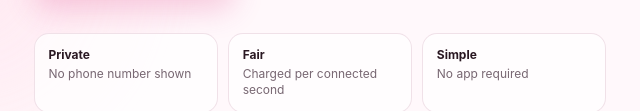
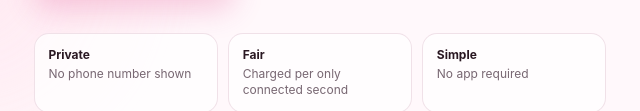
Before and after one commit to wemetsite-cloud/We-Met, a website: page we-met-platform-github-safe/customer-site/customer-site/index.html in a window 1280 px wide. Shown: the part 690-801 px from the top of the page, 9-649 px from the left. Drawn offline with nearby package versions, Linux system fonts and the light colour scheme.

Commit message:
Update index.html

```diff
--- a/we-met-platform-github-safe/customer-site/customer-site/index.html
+++ b/we-met-platform-github-safe/customer-site/customer-site/index.html
@@ -43,7 +43,7 @@
           </div>
           <div class="trust-row" aria-label="Platform benefits">
             <span><b>Private</b>No phone number shown</span>
-            <span><b>Fair</b>Charged per connected second</span>
+            <span><b>Fair</b>Charged per only connected second</span>
             <span><b>Simple</b>No app required</span>
           </div>
         </div>
```
